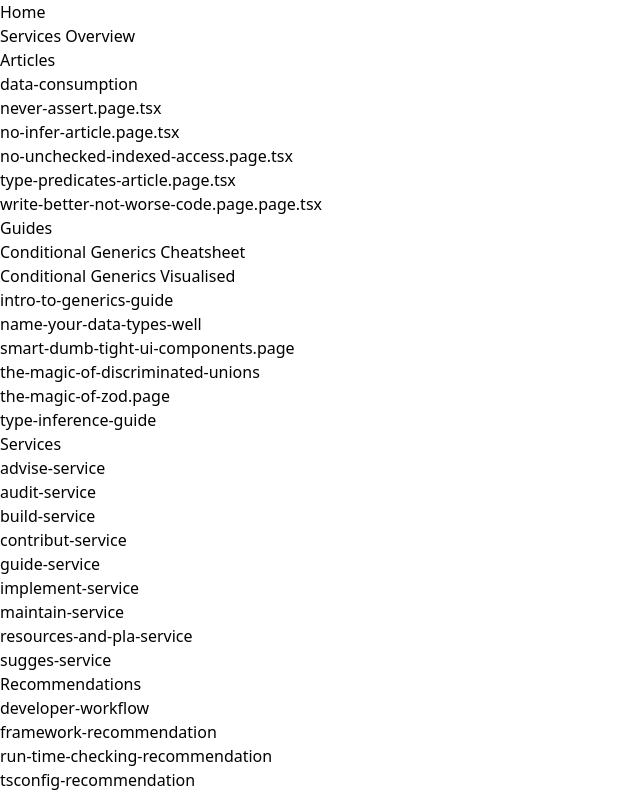
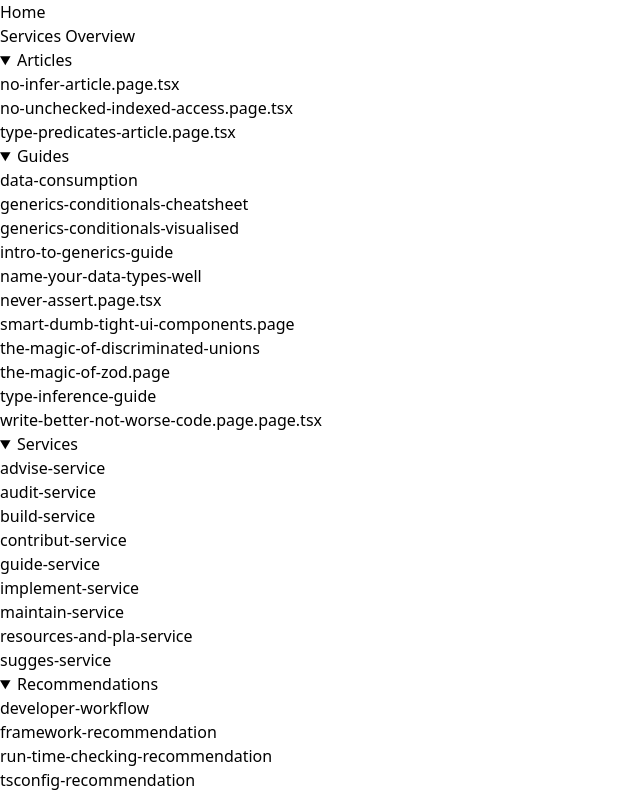
Before and after one commit to robMolloy/tsguru, a Next.js app: page / in a window 1280 px wide. Shown: the top 800 px of the page, without its empty margins (0-640 px from the left). Built offline with nearby package versions, Linux system fonts and the light colour scheme.

Commit message:
new pages

```diff
--- a/src/modules/layout/SideMenu.tsx
+++ b/src/modules/layout/SideMenu.tsx
@@ -4,7 +4,9 @@ import { ThemeSelector } from "../themeSelector";
 export const SideMenu = (p: { show: boolean }) => {
   return (
     <div
-      className={`bg-base-200 h-screen overflow-y-scroll block border-r ${p.show ? "" : "hidden"}`}
+      className={`bg-base-200 min-w-72 h-screen overflow-y-scroll block border-r ${
+        p.show ? "" : "hidden"
+      }`}
     >
       <ul className="menu">
         <li>
@@ -14,16 +16,11 @@ export const SideMenu = (p: { show: boolean }) => {
           <Link href={"/services-overview"}>Services Overview</Link>
         </li>
         <li>
-          <h2>
+          <details open>
+            <summary>
               <Link href={"/articles"}>Articles</Link>
-          </h2>
+            </summary>
             <ul>
-            <li>
-              <Link href={"/articles/data-consumption"}>data-consumption</Link>
-            </li>
-            <li>
-              <Link href={"/articles/never-assert"}>never-assert.page.tsx</Link>
-            </li>
               <li>
                 <Link href={"/articles/no-infer-article"}>no-infer-article.page.tsx</Link>
               </li>
@@ -37,26 +34,26 @@ export const SideMenu = (p: { show: boolean }) => {
                   type-predicates-article.page.tsx
                 </Link>
               </li>
-            <li>
-              <Link href={"/articles/write-better-not-worse-code"}>
-                write-better-not-worse-code.page.page.tsx
-              </Link>
-            </li>
             </ul>
+          </details>
         </li>
         <li>
-          <h2>
+          <details open>
+            <summary>
               <Link href={"/guides"}>Guides</Link>
-          </h2>
+            </summary>
             <ul>
               <li>
+                <Link href={"/guides/data-consumption"}>data-consumption</Link>
+              </li>
+              <li>
                 <Link href={"/guides/generics-conditionals-cheatsheet"}>
-                Conditional Generics Cheatsheet
+                  generics-conditionals-cheatsheet
                 </Link>
               </li>
               <li>
                 <Link href={"/guides/generics-conditionals-visualised"}>
-                Conditional Generics Visualised
+                  generics-conditionals-visualised
                 </Link>
               </li>
               <li>
@@ -64,6 +61,9 @@ export const SideMenu = (p: { show: boolean }) => {
               </li>
               <li>
                 <Link href={"/guides/name-your-data-types-well"}>name-your-data-types-well</Link>
+              </li>
+              <li>
+                <Link href={"/guides/never-assert"}>never-assert.page.tsx</Link>
               </li>
               <li>
                 <Link href={"/guides/smart-dumb-tight-ui-components"}>
@@ -79,14 +79,21 @@ export const SideMenu = (p: { show: boolean }) => {
                 <Link href={"/guides/the-magic-of-zod"}>the-magic-of-zod.page</Link>
               </li>
               <li>
-              <Link href={"/guidestype-inference-guide"}>type-inference-guide</Link>
+                <Link href={"/guides/type-inference-guide"}>type-inference-guide</Link>
+              </li>
+              <li>
+                <Link href={"/guides/write-better-not-worse-code"}>
+                  write-better-not-worse-code.page.page.tsx
+                </Link>
               </li>
             </ul>
+          </details>
         </li>
         <li>
-          <h2>
+          <details open>
+            <summary>
               <Link href={"/services"}>Services</Link>
-          </h2>
+            </summary>
             <ul>
               <li>
                 <Link href="/services/advise-service">advise-service</Link>
@@ -124,11 +131,13 @@ export const SideMenu = (p: { show: boolean }) => {
                 <Link href="/services/suggest-service">sugges-service</Link>
               </li>
             </ul>
+          </details>
         </li>
         <li>
-          <h2>
+          <details open>
+            <summary>
               <Link href={"/recommendations"}>Recommendations</Link>
-          </h2>
+            </summary>
             <ul>
               <li>
                 <Link href={"/recommendations/developer-workflow"}>developer-workflow</Link>
@@ -144,9 +153,12 @@ export const SideMenu = (p: { show: boolean }) => {
                 </Link>
               </li>
               <li>
-              <Link href={"/recommendations/tsconfig-recommendation"}>tsconfig-recommendation</Link>
+                <Link href={"/recommendations/tsconfig-recommendation"}>
+                  tsconfig-recommendation
+                </Link>
               </li>
             </ul>
+          </details>
         </li>
       </ul>
     </div>
--- a/src/pages/articles/data-consumption-recommendation.page.tsx
+++ b/src/pages/guides/data-consumption.page.tsx
@@ -1,7 +1,8 @@
 export default function Page() {
   return (
     <div>
-      <h1>data-consumption Recommendations</h1>
+      <h1>Consuming Data Efficiently</h1>
+      <p>Before reading this you may want to first read our guides</p>
       <p>dont useStore() in parent then do the same again in child</p>
     </div>
   );
--- /dev/null
+++ b/src/pages/guides/infer-types-from-vars.tsx
@@ -0,0 +1,3 @@
+export default function Page() {
+  return <div>infer-types-from-vars</div>;
+}
```
Also changed, not shown: src/pages/articles/no-infer-article.page.tsx (+24 -1 lines), src/tests/noInferTest.ts (+82 -9 lines), src/pages/guides/never-assert.tsx (renamed from src/pages/articles/never-assert.tsx), src/pages/guides/tightest-correct-vs-broadest-flexible.tsx (added), src/pages/guides/where-will-your-errors-show.tsx (added), src/pages/guides/write-better-not-worse-code.page.tsx (renamed from src/pages/articles/write-better-not-worse-code.page.tsx). Lines whose indentation alone changed are shown as unchanged.
